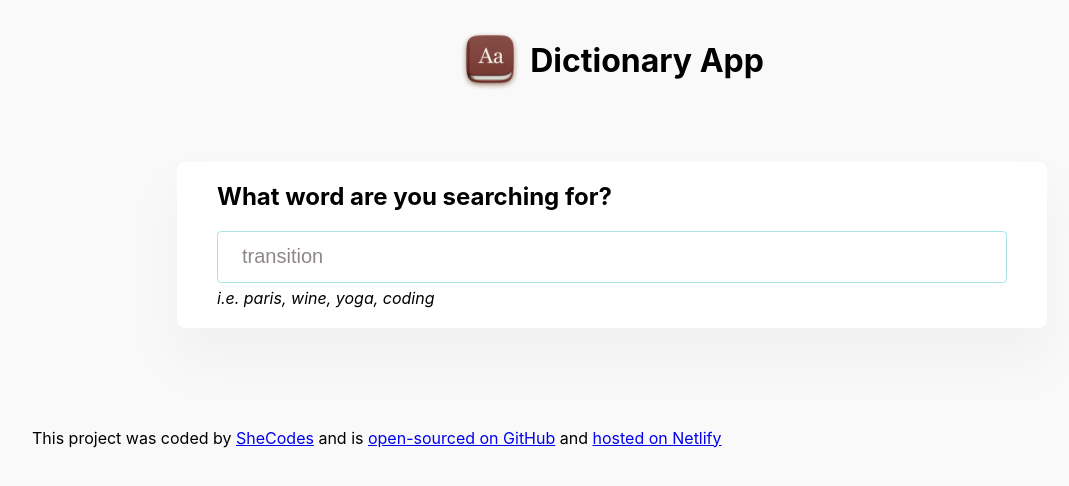
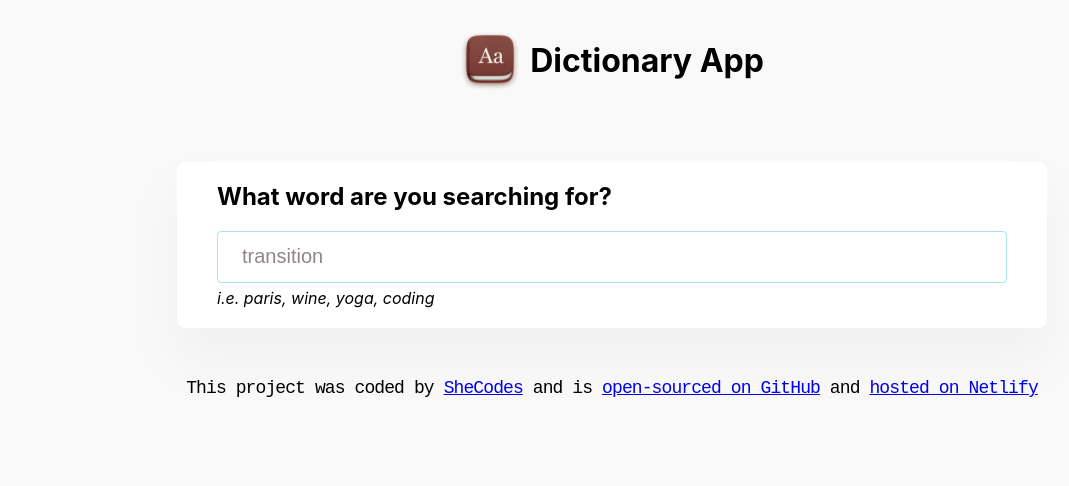
Before and after one commit to HelgaZhizhka/dictionary-app, a React (Create React App) app: page / in a window 1280 px wide. Shown: the top 486 px of the page, without its empty margins (28-1097 px from the left). Built offline with nearby package versions, Linux system fonts and the light colour scheme; no server answers.

Commit message:
add photos

```diff
--- a/src/index.css
+++ b/src/index.css
@@ -20,3 +20,10 @@ img {
   max-width: 100%;
   border: 0
 }
+footer {
+  text-align: center;
+  font-family: 'Courier New', monospace;
+  font-size: 1.125rem;
+  letter-spacing: -.05em;
+  padding: 0 0 100px;
+}
--- a/src/search.css
+++ b/src/search.css
@@ -1,5 +1,5 @@
 .search {
-    padding: 0 0 100px;
+    padding: 0 0 50px;
 }
 .search__input {
     width: 100%;
```
